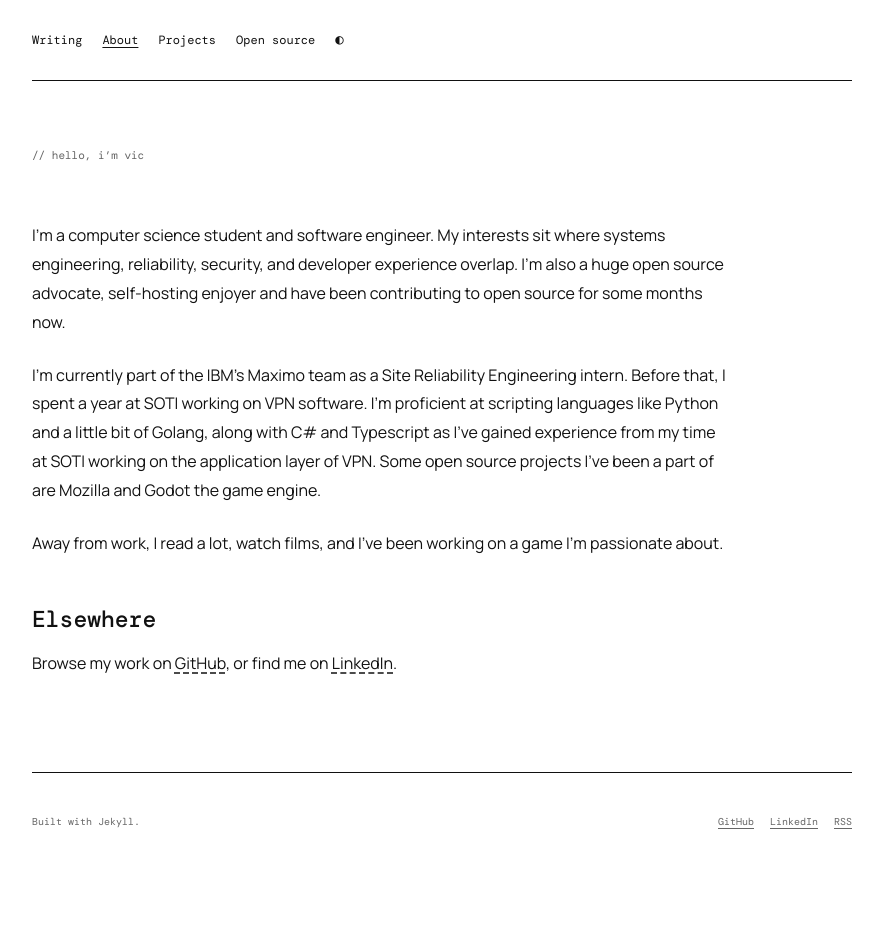
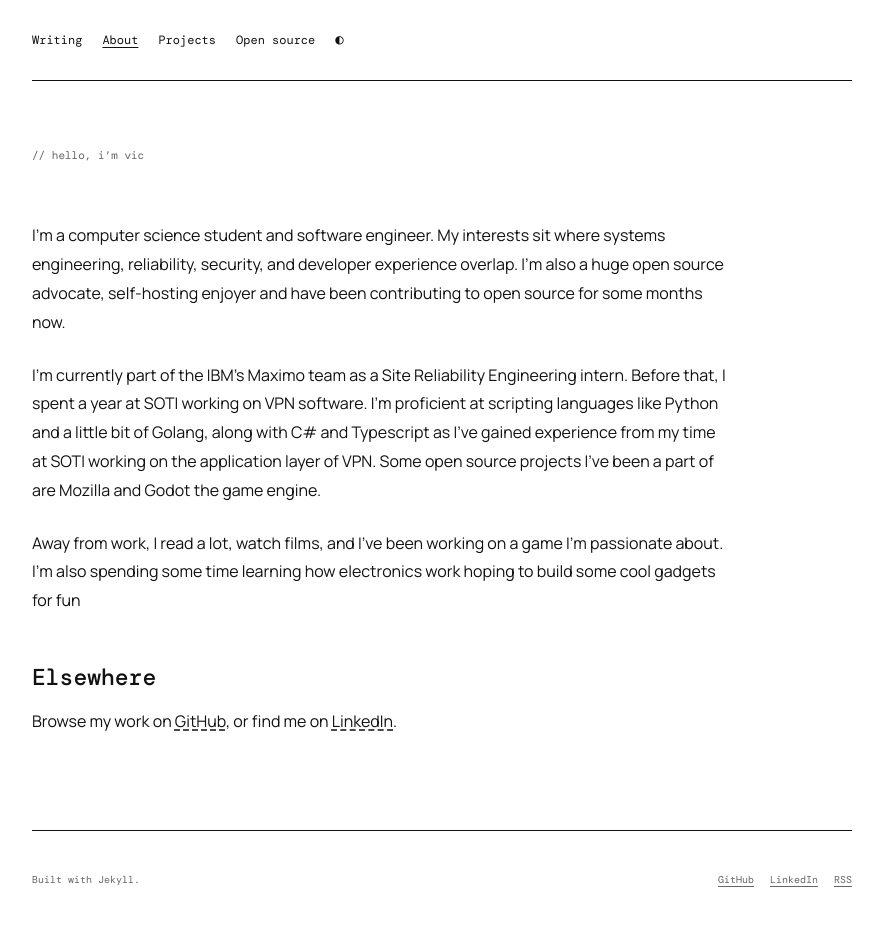
Before and after one commit to vichekaoeun/vichekaoeun.github.io, a Jekyll site: the page built from about.md, in a window 1280 px wide. Shown: the whole page, without its empty margins (198-1081 px from the left). Built offline with Jekyll 4.4.1, drawn with Linux system fonts in a browser that asks for light colours; before the commit the page ends 900 px from its top, so only the background shows below that.

Commit message:
Update _data/about.yml (via Pages CMS)

```diff
--- a/_data/about.yml
+++ b/_data/about.yml
@@ -12,6 +12,7 @@ work: >-
   Some open source projects I've been a part of are Mozilla and Godot the game
   engine.
 personal: Away from work, I read a lot, watch films, and I've been working on a
-  game I'm passionate about.
+  game I'm passionate about. I'm also spending some time learning how
+  electronics work hoping to build some cool gadgets for fun
 github: https://github.com/vichekaoeun
 linkedin: https://www.linkedin.com/in/vichekaoeun/
```
